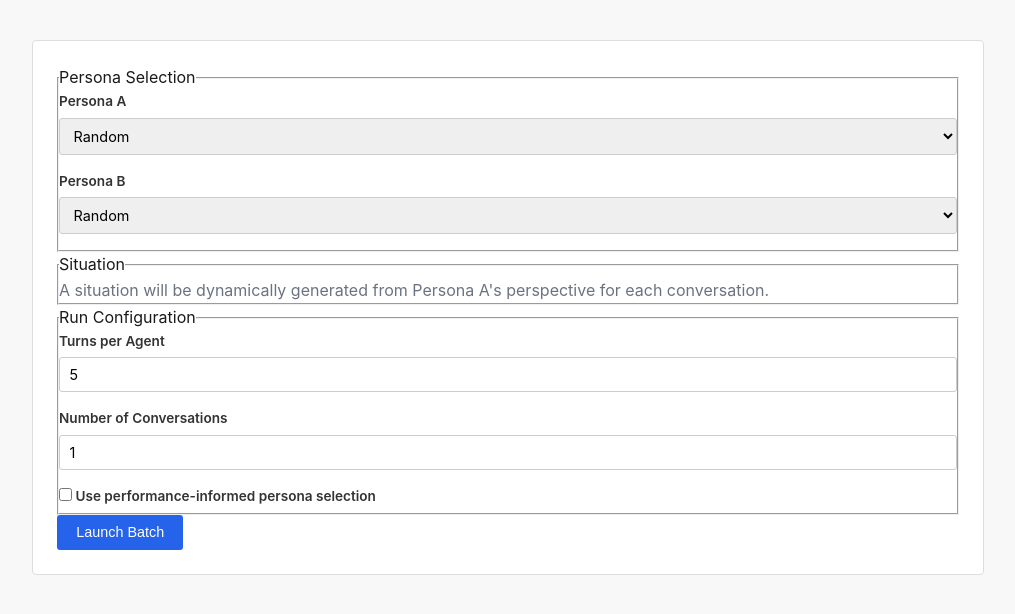
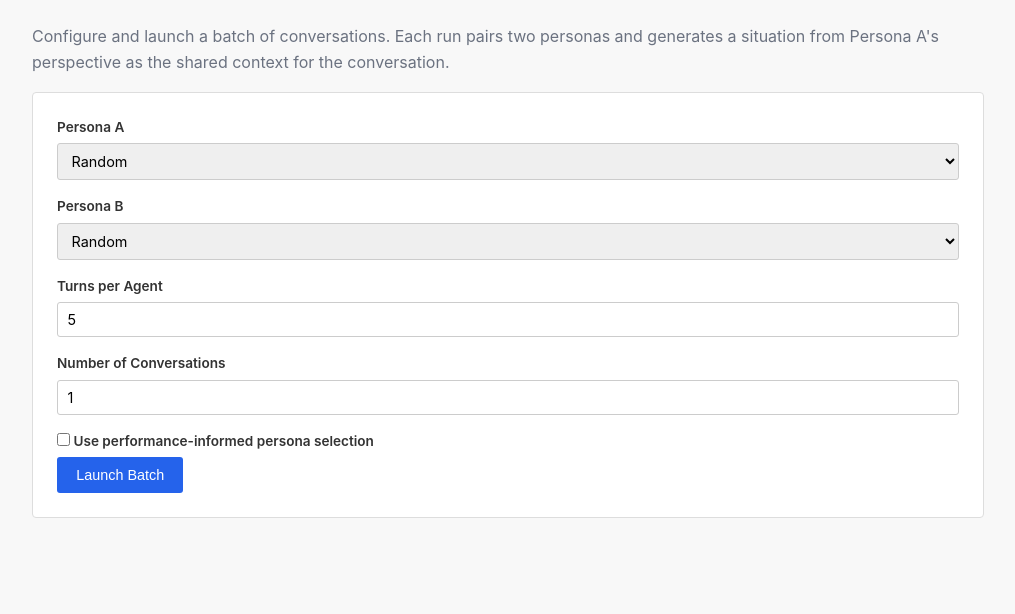
Before and after one commit to DecafCoding/Medici-Engine, a FastAPI app: page /ui/batch in a window 1280 px wide. Shown: the part 109-723 px from the top of the page, without its empty margins (132-1147 px from the left). Run offline with FastAPI, Linux system fonts and the light colour scheme; some libraries are stand-ins or nearby versions.

Commit message:
feat: simplify batch setup page layout
Removes fieldset outlines and the redundant Situation section.
Adds a brief description under the heading explaining how situations
are generated. Fields are now presented as a flat list.

Co-Authored-By: Claude Sonnet 4.6 <noreply@anthropic.com>

```diff
--- a/src/templates/batch.html
+++ b/src/templates/batch.html
@@ -5,10 +5,9 @@
 {% block heading %}Batch Setup{% endblock %}
 
 {% block content %}
+<p class="text-muted">Configure and launch a batch of conversations. Each run pairs two personas and generates a situation from Persona A's perspective as the shared context for the conversation.</p>
+
 <form hx-post="/ui/batch" hx-target="#batch-result" hx-swap="innerHTML">
-    <fieldset>
-        <legend>Persona Selection</legend>
-
     <label for="persona_a">Persona A</label>
     <select name="persona_a" id="persona_a">
         <option value="">Random</option>
@@ -24,15 +23,6 @@
         <option value="{{ persona.name }}">{{ persona.name }} — {{ persona.title }}</option>
         {% endfor %}
     </select>
-    </fieldset>
-
-    <fieldset>
-        <legend>Situation</legend>
-        <p class="text-muted">A situation will be dynamically generated from Persona A's perspective for each conversation.</p>
-    </fieldset>
-
-    <fieldset>
-        <legend>Run Configuration</legend>
 
     <label for="turns_per_agent">Turns per Agent</label>
     <input type="number" name="turns_per_agent" id="turns_per_agent" value="5" min="1" max="20">
@@ -44,7 +34,6 @@
         <input type="checkbox" name="use_informed_selection" id="use_informed_selection" value="1">
         Use performance-informed persona selection
     </label>
-    </fieldset>
 
     <button type="submit">Launch Batch</button>
 </form>
```
Lines whose indentation alone changed are shown as unchanged.
